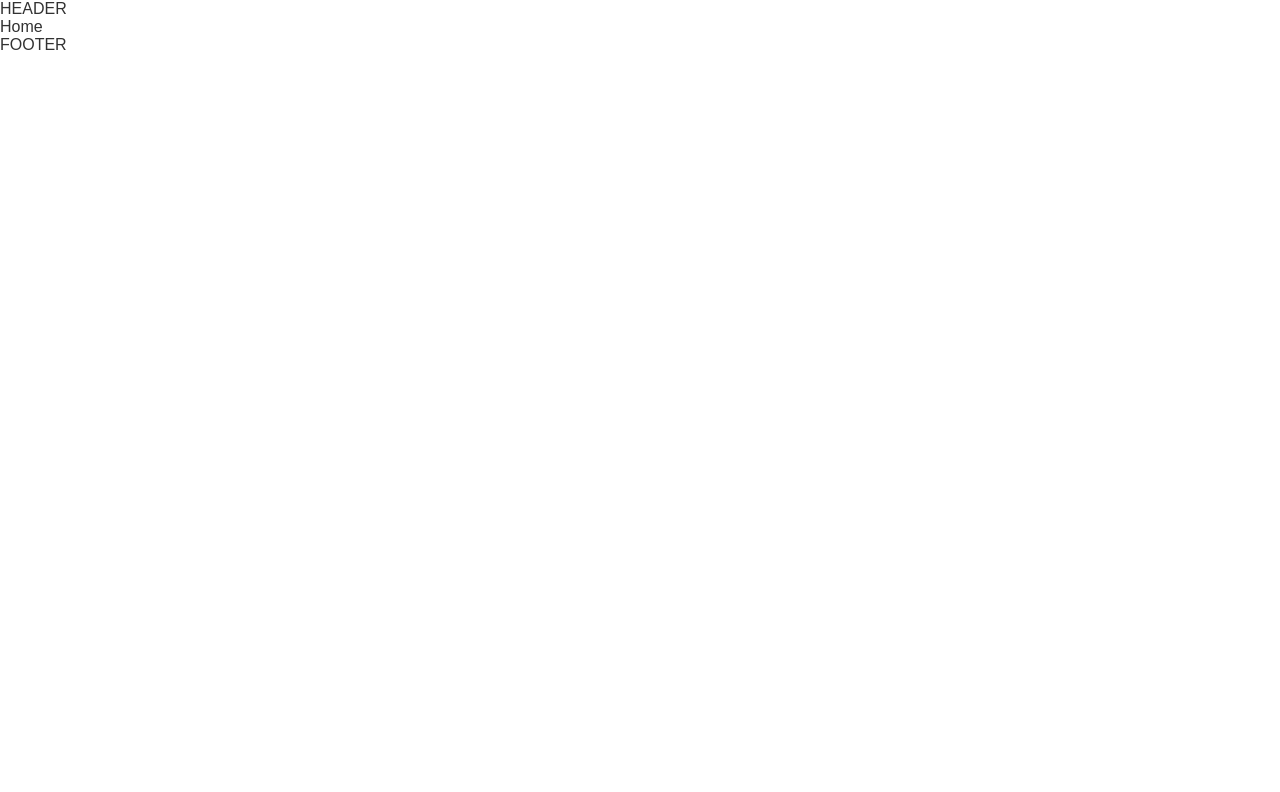
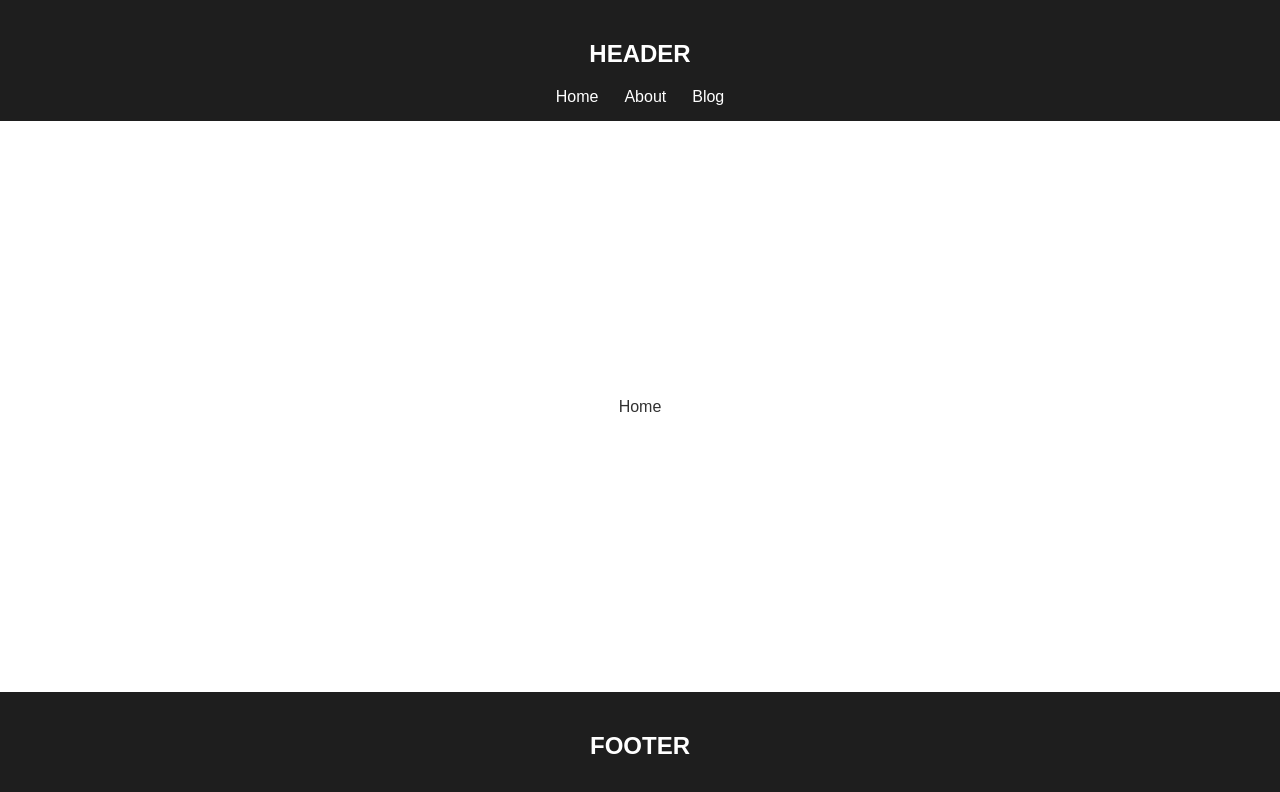
Before and after one commit to glorious92/LearningHub, a React (Create React App) app in the folder Fetch-API-React/fetchapi/: page / in a window 1280 px wide. Shown: the top 792 px of the page. Built offline with nearby package versions, Linux system fonts and the light colour scheme.

Commit message:
🟢 Update Project
- Add Navbar
- Add Menu

```diff
--- a/Fetch-API-React/fetchapi/src/components/layouts/Footer.js
+++ b/Fetch-API-React/fetchapi/src/components/layouts/Footer.js
@@ -1,4 +1,9 @@
 const Footer = () => {
-  return <header className="footer"> FOOTER</header>;
+  return (
+    <footer className="footer">
+      {" "}
+      <h2>FOOTER</h2>
+    </footer>
+  );
 };
 export default Footer;
--- a/Fetch-API-React/fetchapi/src/components/layouts/Header.js
+++ b/Fetch-API-React/fetchapi/src/components/layouts/Header.js
@@ -1,4 +1,12 @@
+import Navbar from "./Navbar";
 const Header = () => {
-  return <footer className="header"> HEADER</footer>;
+  return (
+    <>
+      <header className="header">
+        <h2>HEADER</h2>
+        <Navbar />
+      </header>
+    </>
+  );
 };
 export default Header;
--- a/Fetch-API-React/fetchapi/src/components/layouts/Navbar.js
+++ b/Fetch-API-React/fetchapi/src/components/layouts/Navbar.js
@@ -1,7 +1,7 @@
 import { Link } from "react-router-dom";
 const Navbar = () => {
   return (
-    <nav>
+    <nav className="navbar">
       <ul>
         <li>
           <Link to="./"> Home</Link>
--- a/Fetch-API-React/fetchapi/src/index.css
+++ b/Fetch-API-React/fetchapi/src/index.css
@@ -8,3 +8,48 @@ body {
   font-family: sans-serif;
   color: #323232;
 }
+
+#root {
+  height: 100vh;
+  display: flex;
+  flex-direction: column;
+  justify-content: space-between;
+  align-items: center;
+}
+
+.footer,
+.header {
+  text-align: center;
+  width: 100%;
+  padding: 40px;
+  color: white;
+  background-color: #1e1e1e;
+}
+
+ul,
+li {
+  list-style: none;
+}
+.navbar ul {
+  width: 100%;
+  display: flex;
+  text-align: center;
+  justify-content: center;
+  margin-top: 20px;
+  margin-bottom: -25px;
+}
+
+.navbar ul li {
+  padding: 0px 10px;
+}
+
+.navbar ul li a {
+  color: white;
+  padding: 3px 3px;
+  text-decoration: none;
+  transition: 0.5s;
+}
+
+.navbar ul li a:hover {
+  color: dodgerblue;
+}
```
